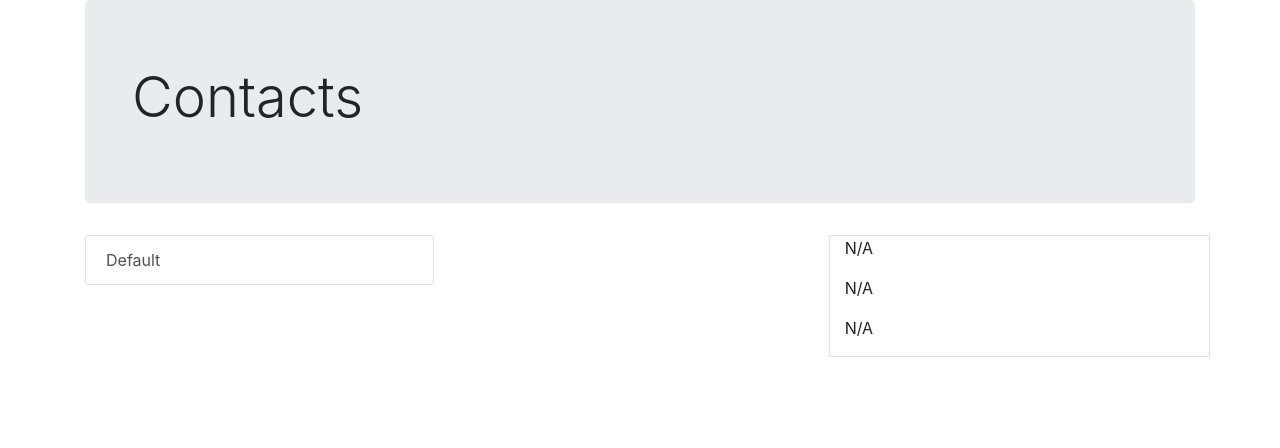
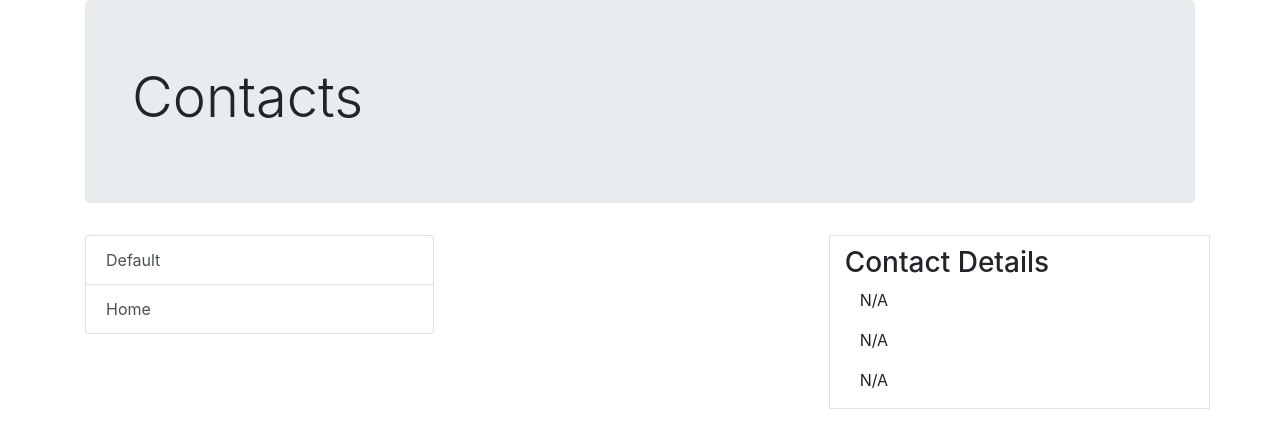
Before and after one commit to koddler/contacts-client, a React (Create React App) app: page / in a window 1280 px wide. Shown: the top 448 px of the page. Built offline with nearby package versions, Linux system fonts and the light colour scheme.

Commit message:
Refactor Contacts component

```diff
--- a/src/components/Contatcs.jsx
+++ b/src/components/Contatcs.jsx
@@ -5,6 +5,7 @@ class Contacts extends PureComponent {
     super(props);
 
     this.state = {
+      groups: [],
       contacts: [],
       contactDetails: {
         name: 'N/A',
@@ -16,7 +17,8 @@ class Contacts extends PureComponent {
     this.setDetails = this.setDetails.bind(this);
   }
 
-  fakeGroup = {
+  fakeGroups = [
+    {
       groupId: 1,
       name: 'Default',
       contacts: [
@@ -35,7 +37,46 @@ class Contacts extends PureComponent {
           groupId: 1
         }
       ]
-  };
+    },
+    {
+      groupId: 2,
+      name: 'Home',
+      contacts: [
+        {
+          contactId: 1,
+          name: 'Mamun',
+          phone: '01234567890',
+          email: 'mamun@gmail.com',
+          groupId: 2
+        },
+        {
+          contactId: 2,
+          name: 'Mahmud',
+          phone: '01678034104',
+          email: 'shaphil.mahmud@gmail.com',
+          groupId: 2
+        },
+        {
+          contactId: 3,
+          name: 'Maruf',
+          phone: '01676123456',
+          email: 'maruf@gmail.com',
+          groupId: 2
+        },
+        {
+          contactId: 4,
+          name: 'Mashruf',
+          phone: '01911456789',
+          email: 'mashruf@gmail.com',
+          groupId: 2
+        }
+      ]
+    }
+  ];
+
+  componentDidMount() {
+    this.setState({ groups: this.fakeGroups });
+  }
 
   setContacts(contacts) {
     this.setState({ contacts: contacts });
@@ -46,6 +87,8 @@ class Contacts extends PureComponent {
   }
 
   render() {
+    const spacingStyle = { marginTop: 10 };
+    const detailsSpacing = { marginLeft: 15 };
     return (
       <div className="container">
         <div className="jumbotron">
@@ -57,12 +100,15 @@ class Contacts extends PureComponent {
         <div className="row">
           <div className="col-sm">
             <ul className="list-group">
+              {this.state.groups.map(group => (
                 <li
-                onClick={() => this.setContacts(this.fakeGroup.contacts)}
+                  key={group.groupId}
+                  onClick={() => this.setContacts(group.contacts)}
                   className="list-group-item list-group-item-action"
                 >
-                {this.fakeGroup.name}
+                  {group.name}
                 </li>
+              ))}
             </ul>
           </div>
           <div className="col-sm">
@@ -79,9 +125,10 @@ class Contacts extends PureComponent {
             </ul>
           </div>
           <div className="col-sm mx-auto border">
-            <p>{this.state.contactDetails.name}</p>
-            <p>{this.state.contactDetails.phone}</p>
-            <p>{this.state.contactDetails.email}</p>
+            <h3 style={spacingStyle}>Contact Details</h3>
+            <p style={detailsSpacing}>{this.state.contactDetails.name}</p>
+            <p style={detailsSpacing}>{this.state.contactDetails.phone}</p>
+            <p style={detailsSpacing}>{this.state.contactDetails.email}</p>
           </div>
         </div>
       </div>
```
Lines whose indentation alone changed are shown as unchanged.
